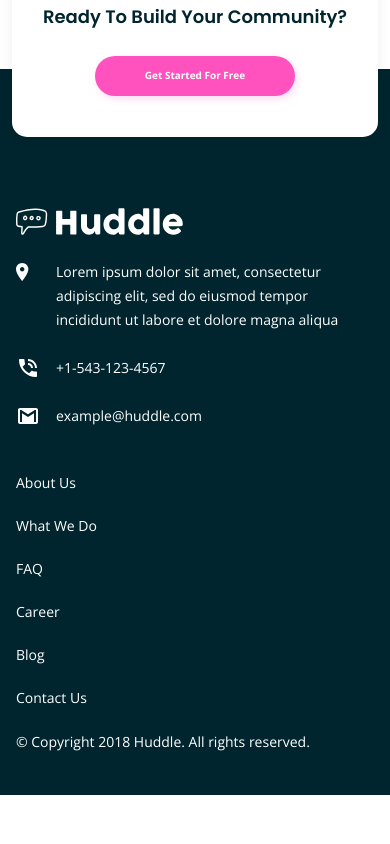
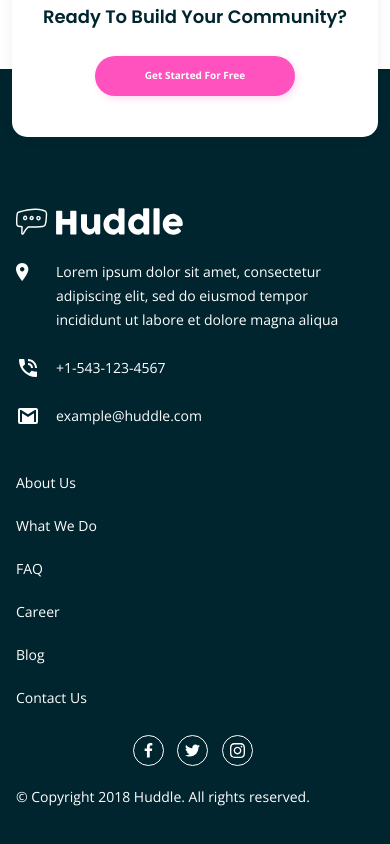
Before and after one commit to miguelzaga/huddle-landing-page-with-alternating-feature-blocks, a JavaScript app: page / in a window 390 px wide. Shown: the part 2312-3156 px from the top of the page. Before the commit the page ends 3107 px from the top, so only its background shows below. Built offline with nearby package versions, Linux system fonts and the light colour scheme.

Commit message:
style footer socials mobile

```diff
--- a/src/App.js
+++ b/src/App.js
@@ -149,30 +149,60 @@ function App() {
 
           <ul className="footer__links">
             <li>
-              <a className="footer__link" href="#">About Us</a>
+              <a className="footer__link" href="#">
+                About Us
+              </a>
             </li>
             <li>
-              <a className="footer__link" href="#">What We Do</a>
+              <a className="footer__link" href="#">
+                What We Do
+              </a>
             </li>
             <li>
-              <a className="footer__link" href="#">FAQ</a>
+              <a className="footer__link" href="#">
+                FAQ
+              </a>
             </li>
 
             <li>
-              <a className="footer__link" href="#">Career</a>
+              <a className="footer__link" href="#">
+                Career
+              </a>
             </li>
             <li>
-              <a className="footer__link" href="#">Blog</a>
+              <a className="footer__link" href="#">
+                Blog
+              </a>
             </li>
             <li>
-              <a className="footer__link" href="#">Contact Us</a>
+              <a className="footer__link" href="#">
+                Contact Us
+              </a>
             </li>
           </ul>
 
-          <ul>
-            <li></li>
-            <li></li>
-            <li></li>
+          <ul className="footer__socials">
+            <li>
+              <a className="footer__social footer__social--facebook" href="#">
+                <svg xmlns="http://www.w3.org/2000/svg" viewBox="0 0 320 512">
+                  <path d="M279.14 288l14.22-92.66h-88.91v-60.13c0-25.35 12.42-50.06 52.24-50.06h40.42V6.26S260.43 0 225.36 0c-73.22 0-121.08 44.38-121.08 124.72v70.62H22.89V288h81.39v224h100.17V288z" />
+                </svg>{" "}
+              </a>
+            </li>
+            <li>
+              <a className="footer__social" href="#">
+                <svg xmlns="http://www.w3.org/2000/svg" viewBox="0 0 512 512">
+                  <path d="M459.37 151.716c.325 4.548.325 9.097.325 13.645 0 138.72-105.583 298.558-298.558 298.558-59.452 0-114.68-17.219-161.137-47.106 8.447.974 16.568 1.299 25.34 1.299 49.055 0 94.213-16.568 130.274-44.832-46.132-.975-84.792-31.188-98.112-72.772 6.498.974 12.995 1.624 19.818 1.624 9.421 0 18.843-1.3 27.614-3.573-48.081-9.747-84.143-51.98-84.143-102.985v-1.299c13.969 7.797 30.214 12.67 47.431 13.319-28.264-18.843-46.781-51.005-46.781-87.391 0-19.492 5.197-37.36 14.294-52.954 51.655 63.675 129.3 105.258 216.365 109.807-1.624-7.797-2.599-15.918-2.599-24.04 0-57.828 46.782-104.934 104.934-104.934 30.213 0 57.502 12.67 76.67 33.137 23.715-4.548 46.456-13.32 66.599-25.34-7.798 24.366-24.366 44.833-46.132 57.827 21.117-2.273 41.584-8.122 60.426-16.243-14.292 20.791-32.161 39.308-52.628 54.253z" />
+                </svg>
+              </a>
+            </li>
+            <li>
+              <a className="footer__social" href="#">
+                <svg xmlns="http://www.w3.org/2000/svg" viewBox="0 0 448 512">
+                  <path d="M224.1 141c-63.6 0-114.9 51.3-114.9 114.9s51.3 114.9 114.9 114.9S339 319.5 339 255.9 287.7 141 224.1 141zm0 189.6c-41.1 0-74.7-33.5-74.7-74.7s33.5-74.7 74.7-74.7 74.7 33.5 74.7 74.7-33.6 74.7-74.7 74.7zm146.4-194.3c0 14.9-12 26.8-26.8 26.8-14.9 0-26.8-12-26.8-26.8s12-26.8 26.8-26.8 26.8 12 26.8 26.8zm76.1 27.2c-1.7-35.9-9.9-67.7-36.2-93.9-26.2-26.2-58-34.4-93.9-36.2-37-2.1-147.9-2.1-184.9 0-35.8 1.7-67.6 9.9-93.9 36.1s-34.4 58-36.2 93.9c-2.1 37-2.1 147.9 0 184.9 1.7 35.9 9.9 67.7 36.2 93.9s58 34.4 93.9 36.2c37 2.1 147.9 2.1 184.9 0 35.9-1.7 67.7-9.9 93.9-36.2 26.2-26.2 34.4-58 36.2-93.9 2.1-37 2.1-147.8 0-184.8zM398.8 388c-7.8 19.6-22.9 34.7-42.6 42.6-29.5 11.7-99.5 9-132.1 9s-102.7 2.6-132.1-9c-19.6-7.8-34.7-22.9-42.6-42.6-11.7-29.5-9-99.5-9-132.1s-2.6-102.7 9-132.1c7.8-19.6 22.9-34.7 42.6-42.6 29.5-11.7 99.5-9 132.1-9s102.7-2.6 132.1 9c19.6 7.8 34.7 22.9 42.6 42.6 11.7 29.5 9 99.5 9 132.1s2.7 102.7-9 132.1z" />
+                </svg>
+              </a>
+            </li>
           </ul>
           <p>&copy; Copyright 2018 Huddle. All rights reserved.</p>
         </footer>
--- a/src/scss/04-globals/_footer.scss
+++ b/src/scss/04-globals/_footer.scss
@@ -3,7 +3,7 @@
 .footer {
   color: white;
   padding: 139px 21px 46px 16px;
-    font-size: rem(14px);
+  font-size: rem(14px);
 
   &__logo {
     max-width: 167px;
@@ -36,4 +36,31 @@
       text-decoration: underline;
     }
   }
+
+  &__socials {
+    max-width: 120px;
+    margin: 24px auto;
+    display: flex;
+    justify-content: space-between;
+  }
+
+  &__social {
+    width: 31px;
+    height: 31px;
+    border: solid 1px;
+    border-color: inherit;
+    border-radius: 100%;
+    display: flex;
+    justify-content: center;
+    align-items: center;
+    padding: 7px;
+
+    &--facebook {
+      padding: 10px;
+    }
+
+    &:hover {
+      color: $pink;
+    }
+  }
 }
```
Also changed, not shown: 1 other file (tests, documents, lock files or other folders).
